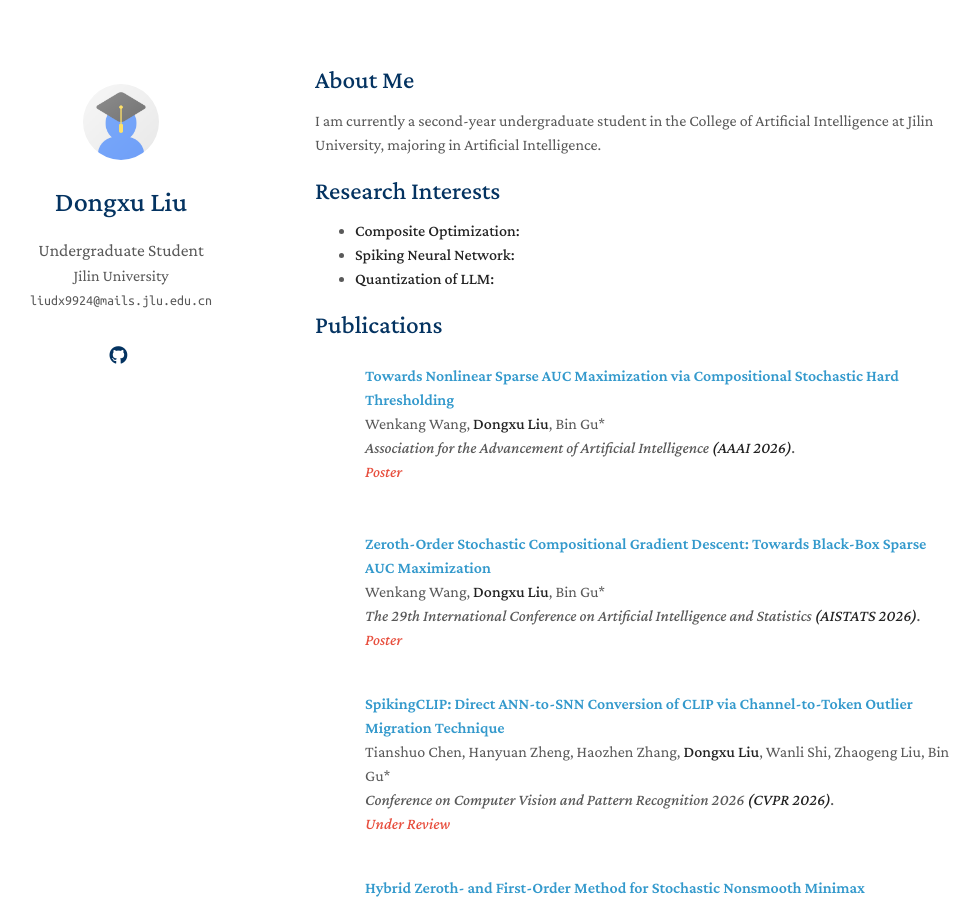
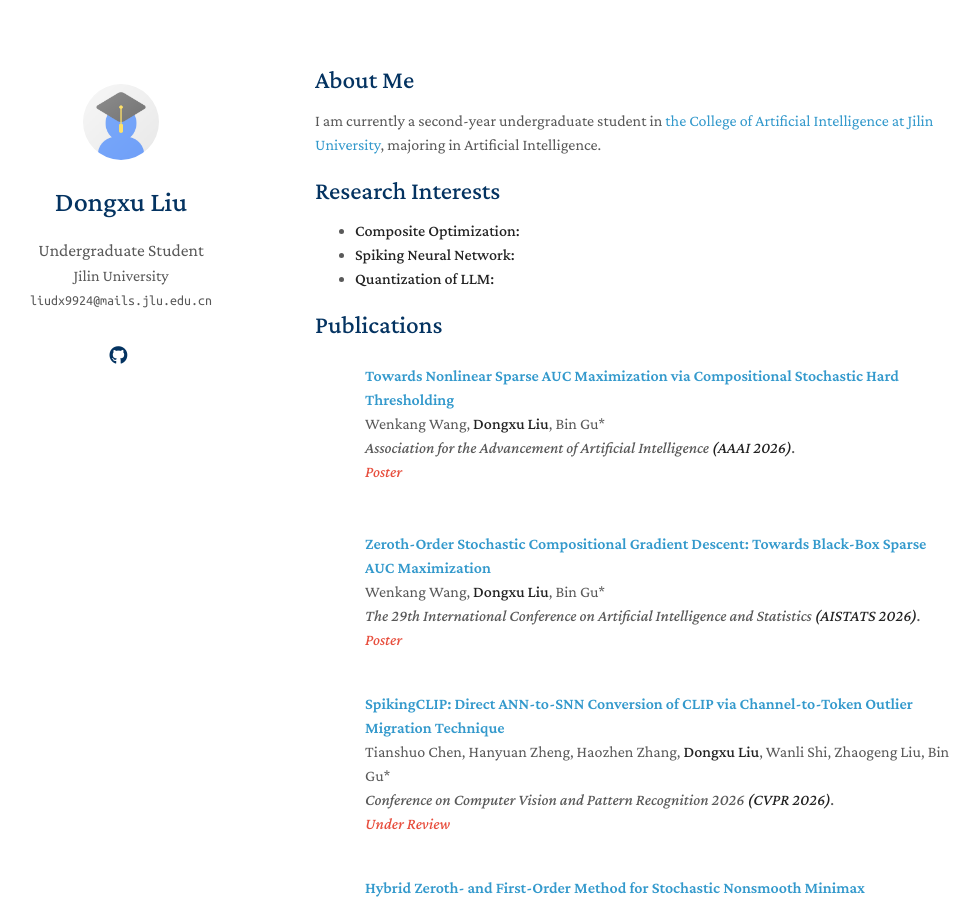
Before and after one commit to ldx825/liudongxu825.github.io, a Jekyll site: the page built from index.md, in a window 1280 px wide and 900 px high. Shown: the whole window, without its empty margins (155-1135 px from the left). Built offline with Jekyll 4.4.1, drawn with Linux system fonts in a browser that asks for light colours; a style sheet for code colours, icons or effects is not loaded; our own code applies the rules of GitHub Pages for plain Markdown files; part of the change alters nothing that is shown.

```diff
--- a/index.md
+++ b/index.md
@@ -4,7 +4,7 @@ layout: homepage
 
 ## About Me
 
-I am currently a second-year undergraduate student in the College of Artificial Intelligence at Jilin University, majoring in Artificial Intelligence.
+I am currently a second-year undergraduate student in [the College of Artificial Intelligence at Jilin University](https://sai.jlu.edu.cn/), majoring in Artificial Intelligence.
 
 ## Research Interests
 
```
